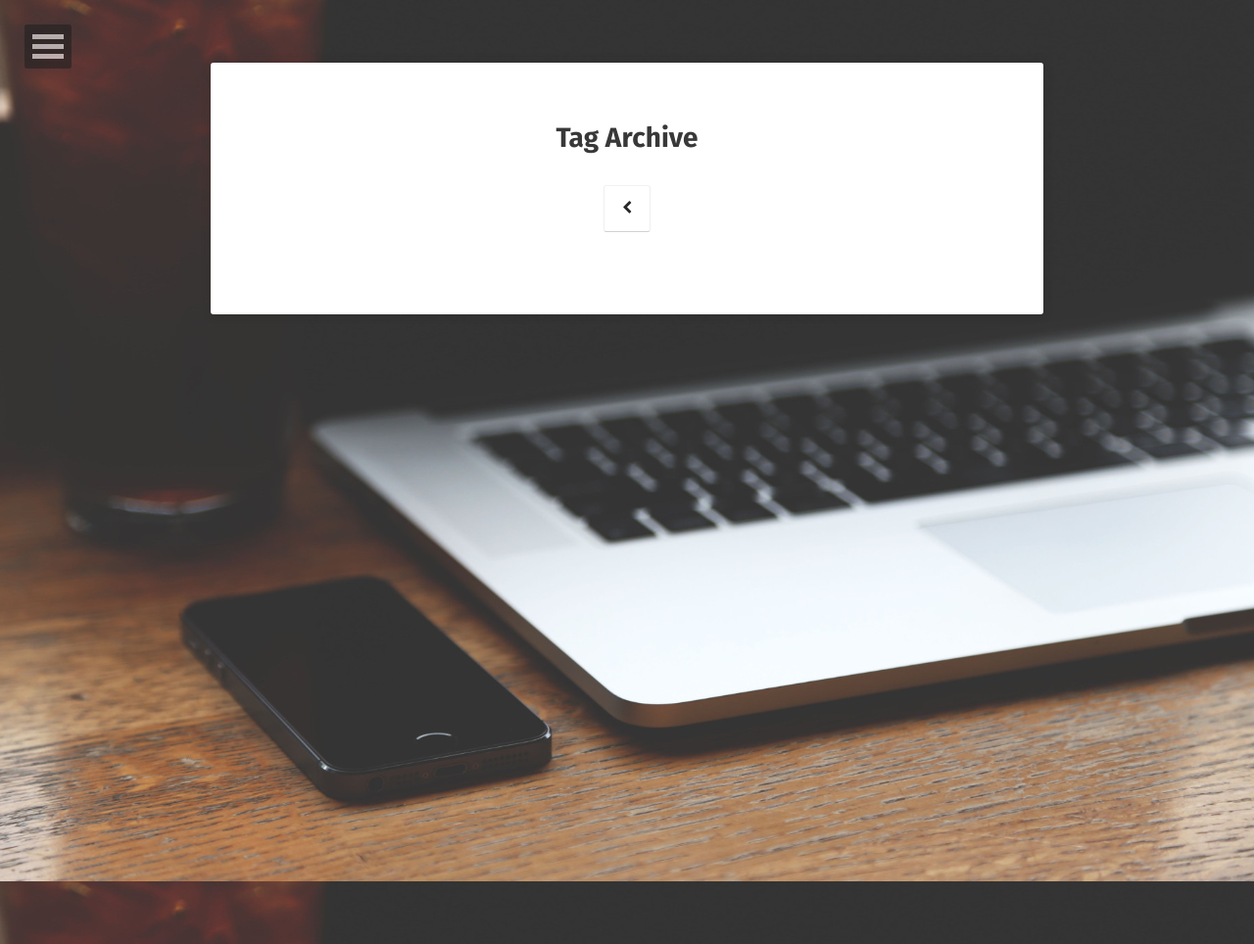
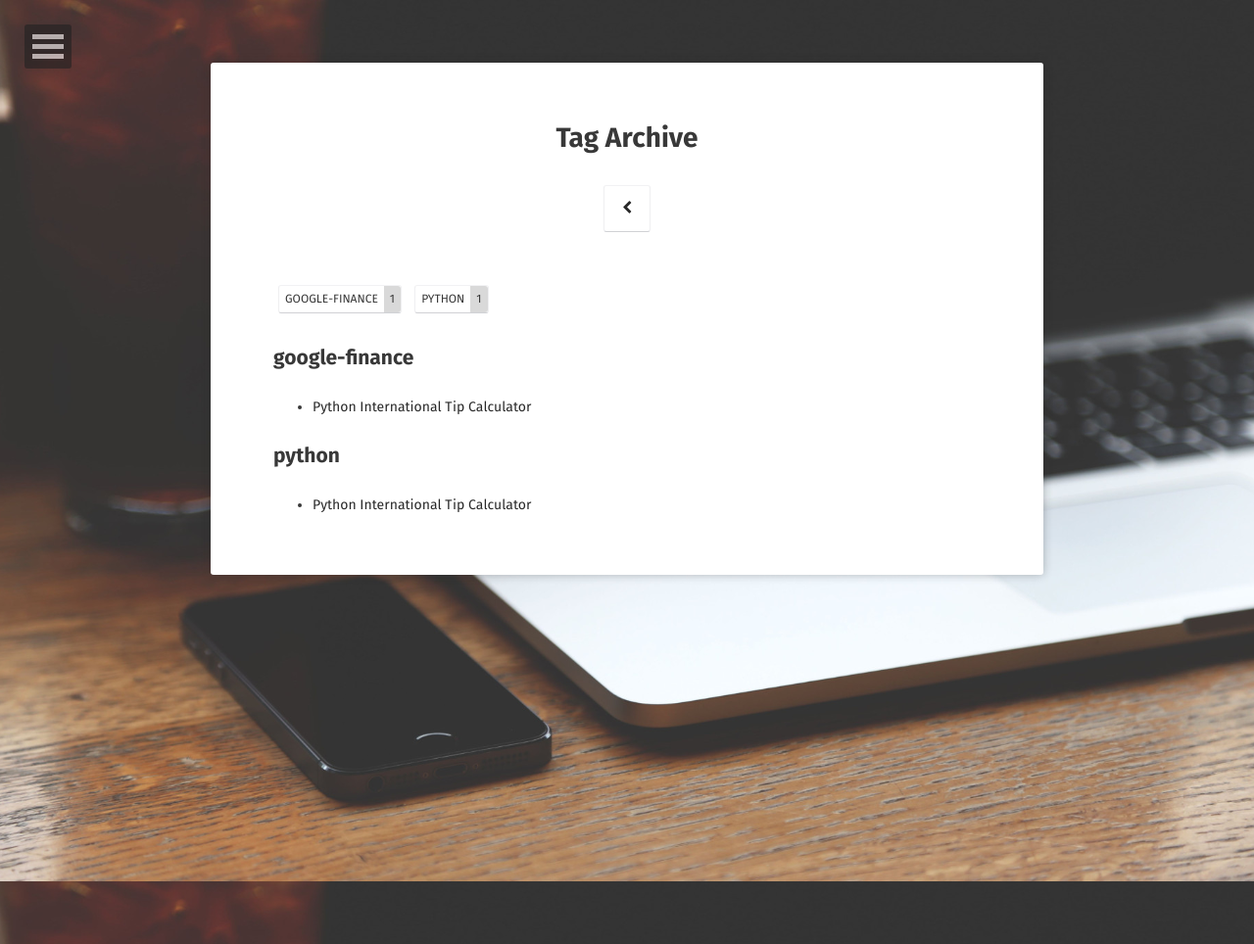
Before and after one commit to mcdonagj/mcdonagj.github.io, a Jekyll site: the page built from tags/index.html, in a window 1280 px wide. Shown: the whole page at 98% size. Built offline with Jekyll 4.4.1, drawn with Linux system fonts in a browser that asks for light colours; some web fonts are replaced.

Commit message:
Modify python caclulator post

```diff
--- /dev/null
+++ b/_posts/2018-02-18-python-calculator.md
@@ -0,0 +1,13 @@
+---
+layout: post
+title:  "Python International Tip Calculator"
+date:   2018-02-18
+excerpt: "Python tip calculator using Google finance currency conversion data."
+project: true
+tag:
+- python
+- google-finance
+comments: true
+---
+
+#About
```
Also changed, not shown: _posts/python-calculator.md (deleted, +0 -13 lines), about/index.md (+1 -1 lines).
